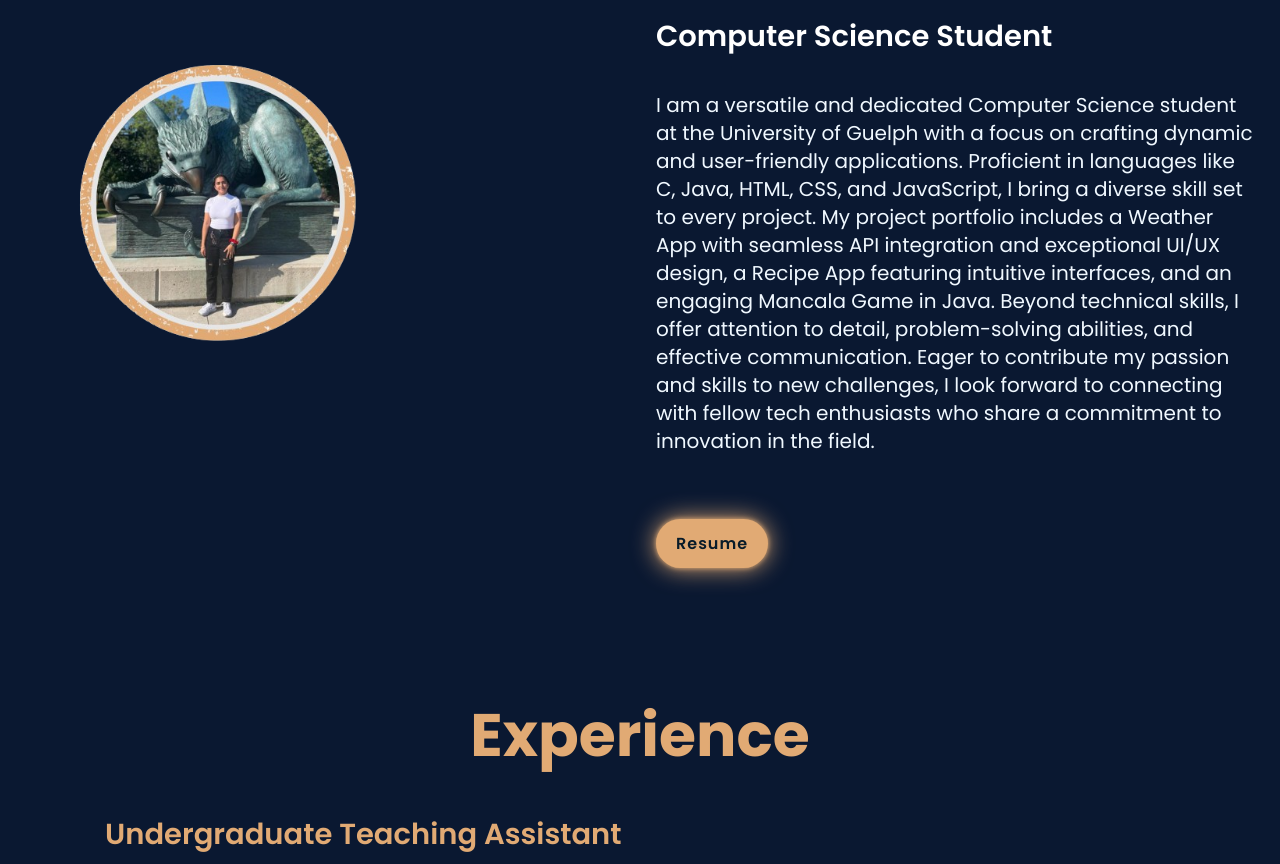
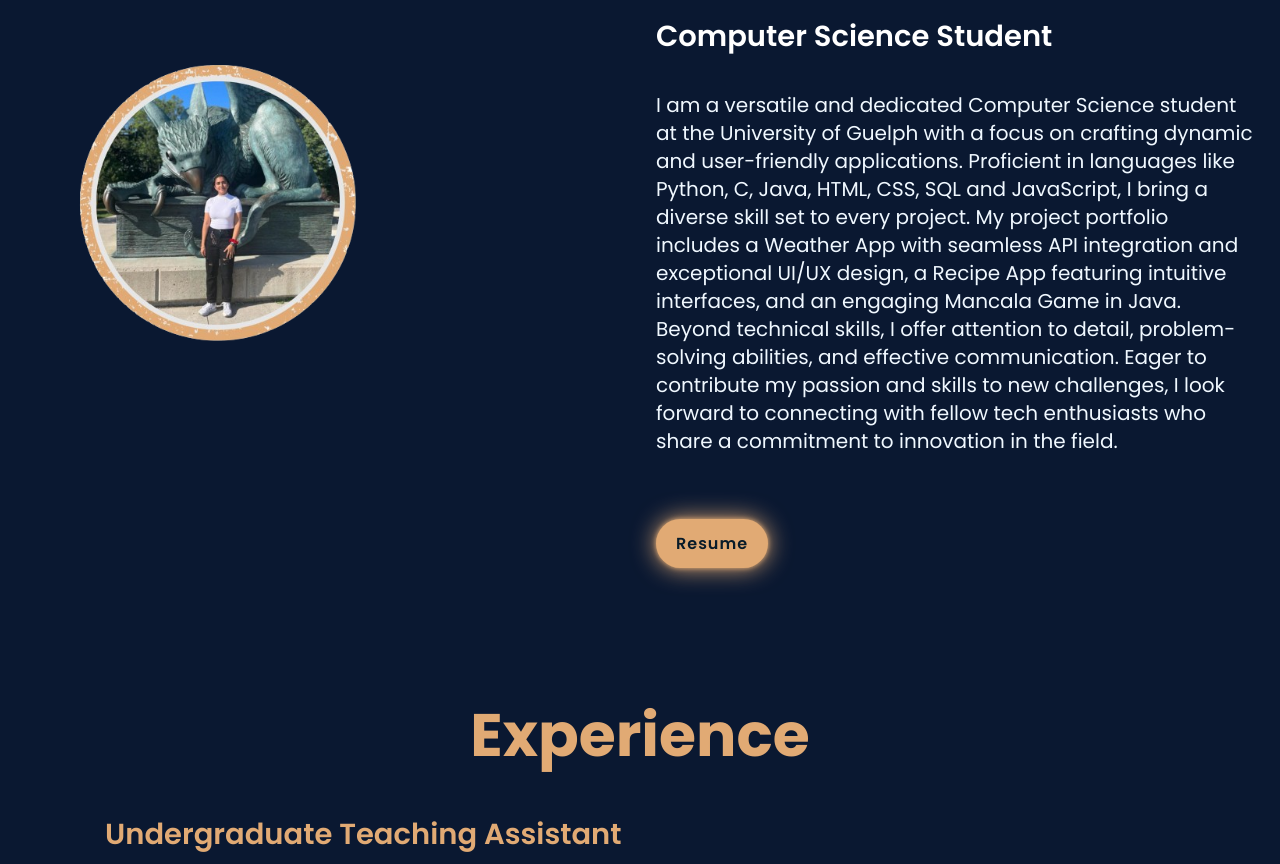
Before and after one commit to IshnoorKaur/MyPortfolio, a plain HTML site: page index.html in a window 1280 px wide. Shown: the part 893-1757 px from the top of the page. Drawn offline with nearby package versions, Linux system fonts and the light colour scheme.

Commit message:
Update index.html

```diff
--- a/index.html
+++ b/index.html
@@ -60,7 +60,7 @@
             <h2>About<span>Me</span></h2>
             <h4>Computer Science Student</h4>
             <p>I am a versatile and dedicated Computer Science student at the University of Guelph with a focus on
-                crafting dynamic and user-friendly applications. Proficient in languages like C, Java, HTML, CSS, and
+                crafting dynamic and user-friendly applications. Proficient in languages like Python, C, Java, HTML, CSS, SQL and
                 JavaScript, I bring a diverse skill set to every project. My project portfolio includes a Weather App
                 with seamless API integration and exceptional UI/UX design, a Recipe App featuring intuitive interfaces,
                 and an engaging Mancala Game in Java. Beyond technical skills, I offer attention to detail,
```
